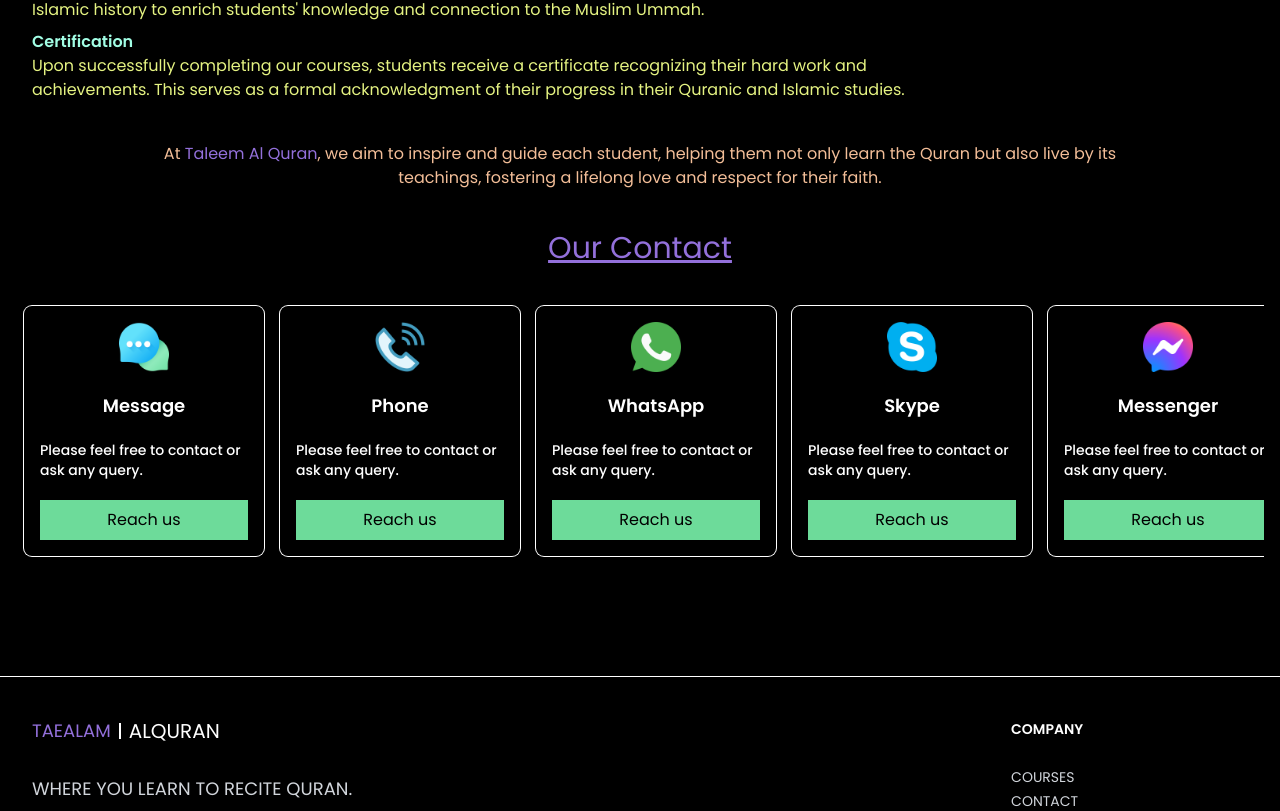
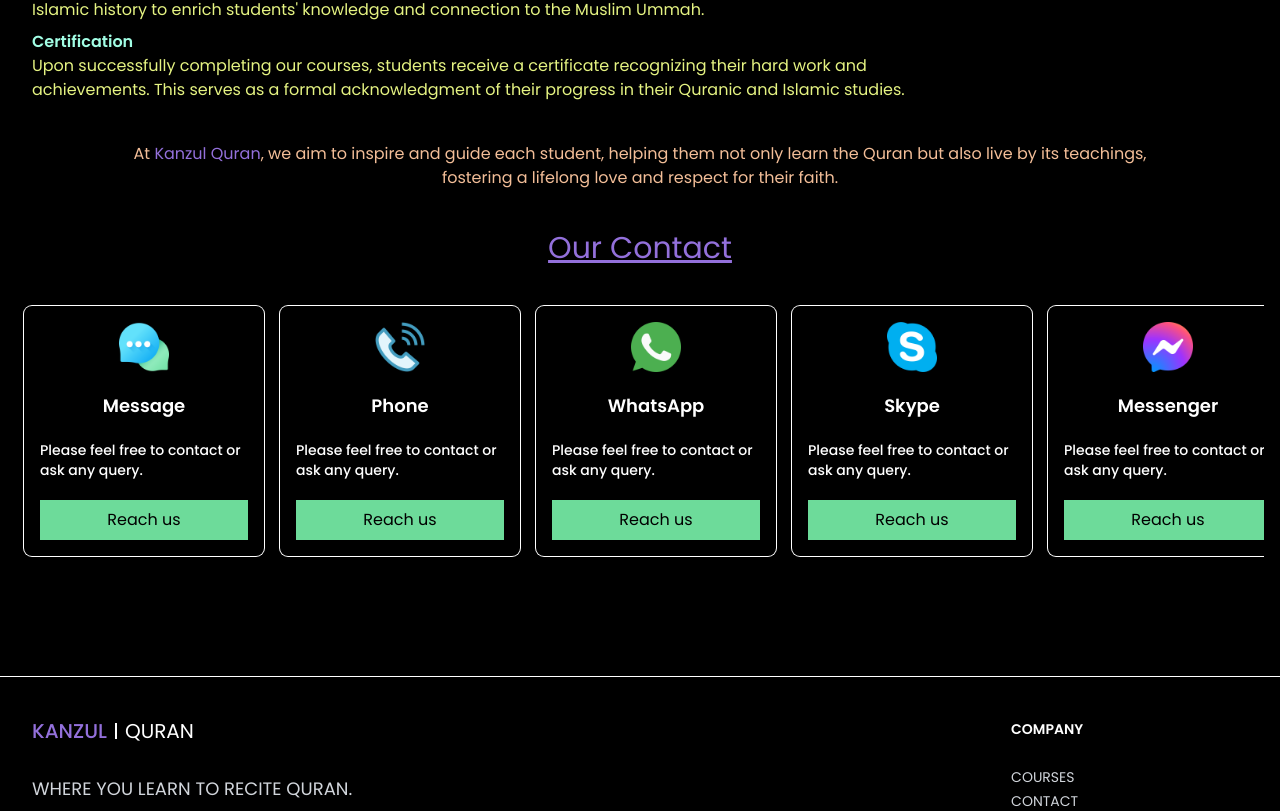
Before and after one commit to Bilalkhan4086/learn_quran, a Next.js app: page /about in a window 1280 px wide. Shown: the part 1169-1980 px from the top of the page. Built offline with nearby package versions, Linux system fonts and the light colour scheme.

Commit message:
name change

```diff
--- a/components/Layouts/Footer/index.tsx
+++ b/components/Layouts/Footer/index.tsx
@@ -89,7 +89,7 @@ export default function Example() {
       <div className="mt-8 border-t  bg-[#222332] border-white/10 py-8 ">
         <div className="flex max-[570px]:flex-col mx-auto max-w-7xl">
           <p className="text-xs  max-[570px]:mx-auto max-sm:px-4 max-md:text-[10px] px-8 flex-1 uppercase leading-5 tracking-widest text-gray-300">
-            2023 Taleem ALQURAN LLC, All rights reserved.
+            2023 Kanzul QURAN LLC, All rights reserved.
           </p>
         </div>
       </div>
--- a/components/Layouts/Logo.tsx
+++ b/components/Layouts/Logo.tsx
@@ -5,10 +5,10 @@ const Logo = () => {
   return (
     <div className="flex items-center ">
       <div className="flex items-center">
-        <h2 className="text-purple text-lg uppercase font-normal">taealam</h2>
+        <h2 className="text-purple text-xl font-medium uppercase">Kanzul</h2>
         <div className="h-4 border-l-2 mx-2 font-bold border-white">{""}</div>
       </div>
-      <h2 className="text-white text-xl uppercase font-lighter">alquran</h2>
+      <h2 className="text-white text-xl uppercase font-lighter">quran</h2>
     </div>
   );
 };
--- a/components/sections/about/Section1.tsx
+++ b/components/sections/about/Section1.tsx
@@ -37,7 +37,7 @@ const Section1 = () => {
           </div>
         ))}
         <p className="my-10 mx-auto max-w-5xl text-center text-kaizenred">
-          At <span className="text-purple">Taleem Al Quran</span>, we aim to
+          At <span className="text-purple">Kanzul Quran</span>, we aim to
           inspire and guide each student, helping them not only learn the Quran
           but also live by its teachings, fostering a lifelong love and respect
           for their faith.
--- a/components/sections/home/Section1.tsx
+++ b/components/sections/home/Section1.tsx
@@ -5,7 +5,7 @@ const Section1 = () => {
   return (
     <div className="text-white max-[350px]:pt-10  pt-12 mt-2">
       <h1 className="text-6xl text-center max-md:text-5xl max-[500px]:text-4xl my-3 text-purple font-medium">
-        <span className="uppercase">Taelam AlQuran</span>{" "}
+        <span className="uppercase">Kanzul Quran</span>{" "}
         <span className="text-kaizenyellow">Online Academy</span>
       </h1>
       <h3 className="text-white text-center my-5 text-3xl  max-[500px]:text-xl max-md:text-2xl">
@@ -24,7 +24,7 @@ const Section1 = () => {
       />
       <div className="max-w-[1024px] flex flex-col gap-3 text-xl mx-auto my-10">
         <p>
-          <span className="text-purple">Tealam Al-Quran Online Academy</span> is
+          <span className="text-purple">Kanzul Quran Online Academy</span> is
           a platform dedicated to providing{" "}
           <span className="text-kaizenyellow">
             Islamic and Quranic education
@@ -59,7 +59,7 @@ const Section1 = () => {
         <p>
           At{" "}
           <span className="text-kaizengreen">
-            Tealam Al-Quran Online Academy
+           Kanzul Quran Online Academy
           </span>
           , we&apos;re committed to offering{" "}
           <span className="text-kaizengreen">specially designed courses</span>{" "}
```
